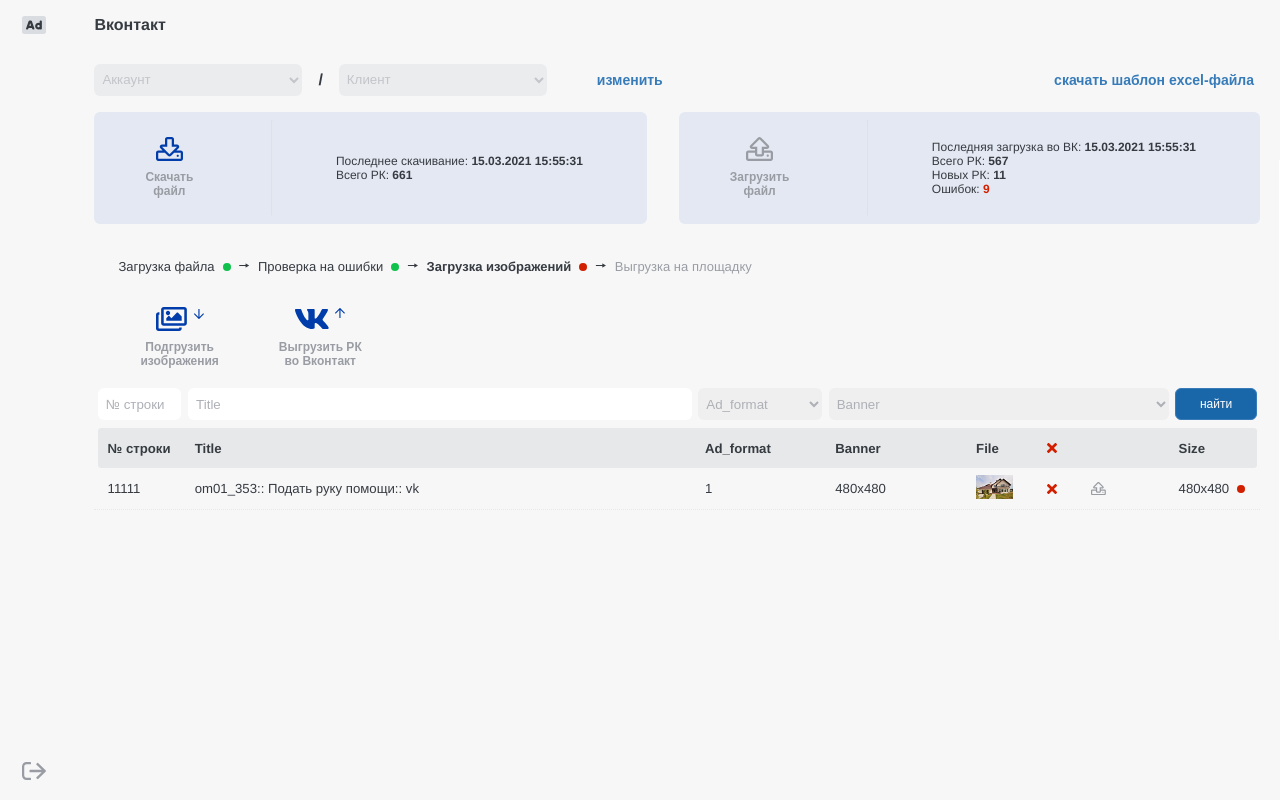
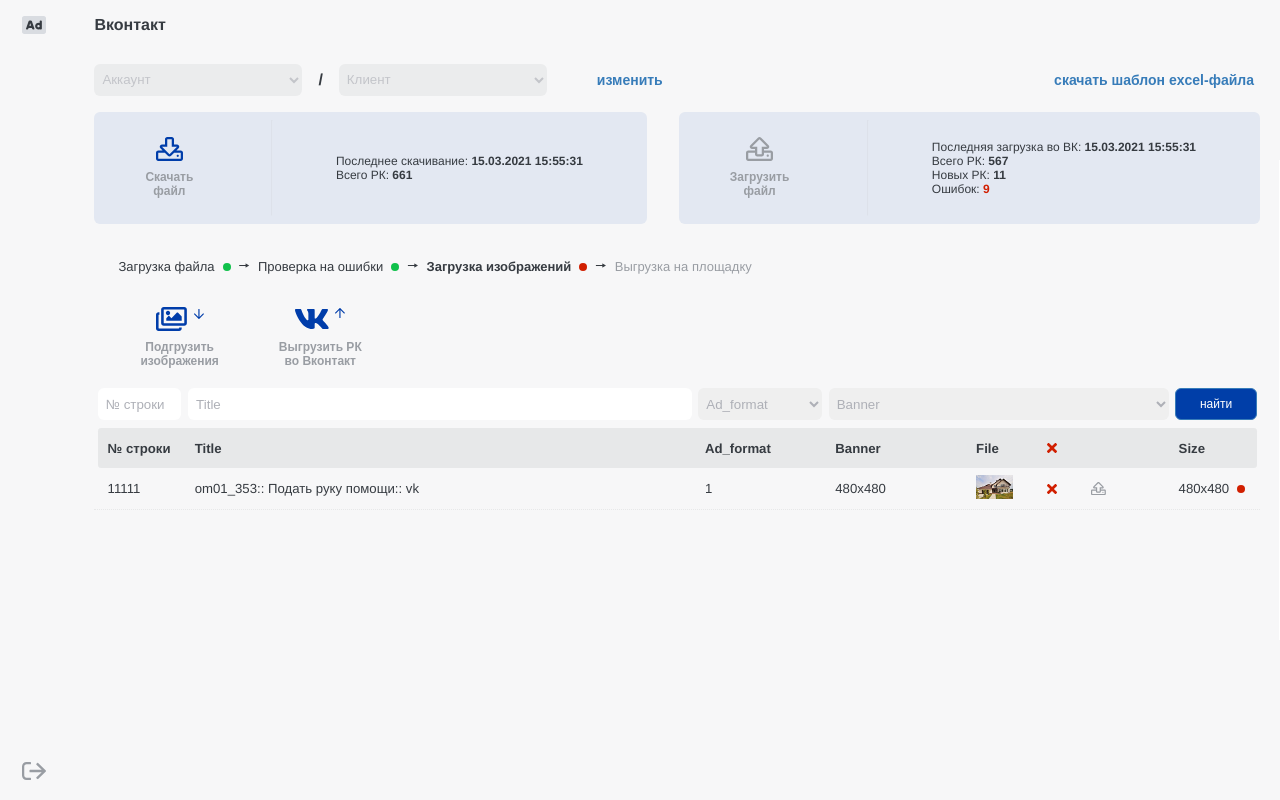
Before and after one commit to yletfull/shop-front, a React (Create React App) app: page / in a window 1280 px wide. Built offline with nearby package versions, Linux system fonts and the light colour scheme.

Commit message:
@/components/Button fix styles

```diff
--- a/src/components/Button/styles.module.scss
+++ b/src/components/Button/styles.module.scss
@@ -3,7 +3,7 @@
 .button {
   align-items: center;
   border: 1px solid transparent;
-  border-radius: 6px;
+  border-radius: .375rem;
   box-sizing: border-box;
   display: inline-flex;
   font: .75rem Arial, Helvetica, sans-serif;
@@ -17,7 +17,7 @@
 }
 
 .button_default {
-  background-color: $color-primary-darker;
+  background-color: $color-primary-darkest;
   border-color: $color-primary;
   color: $color-white;
 
```
